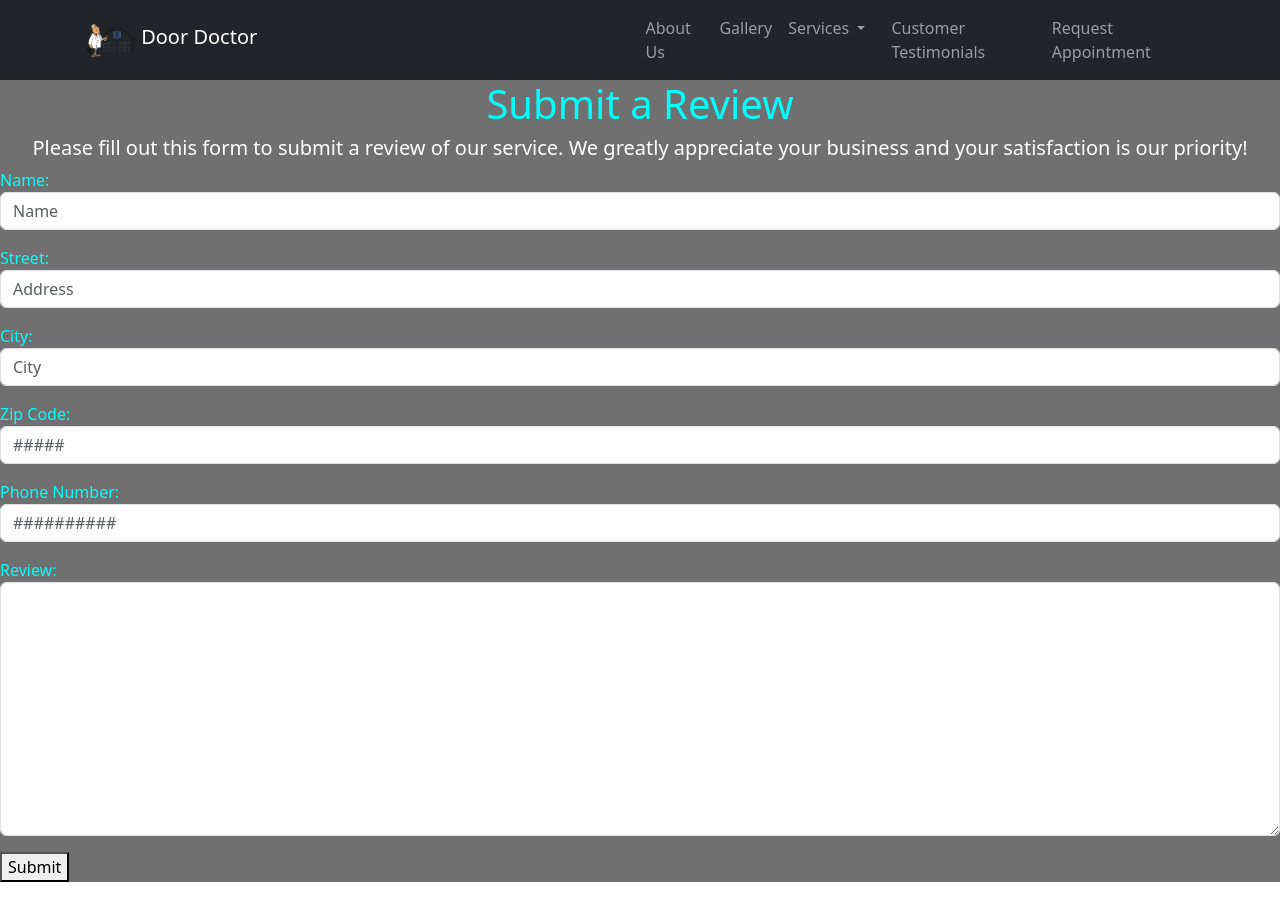
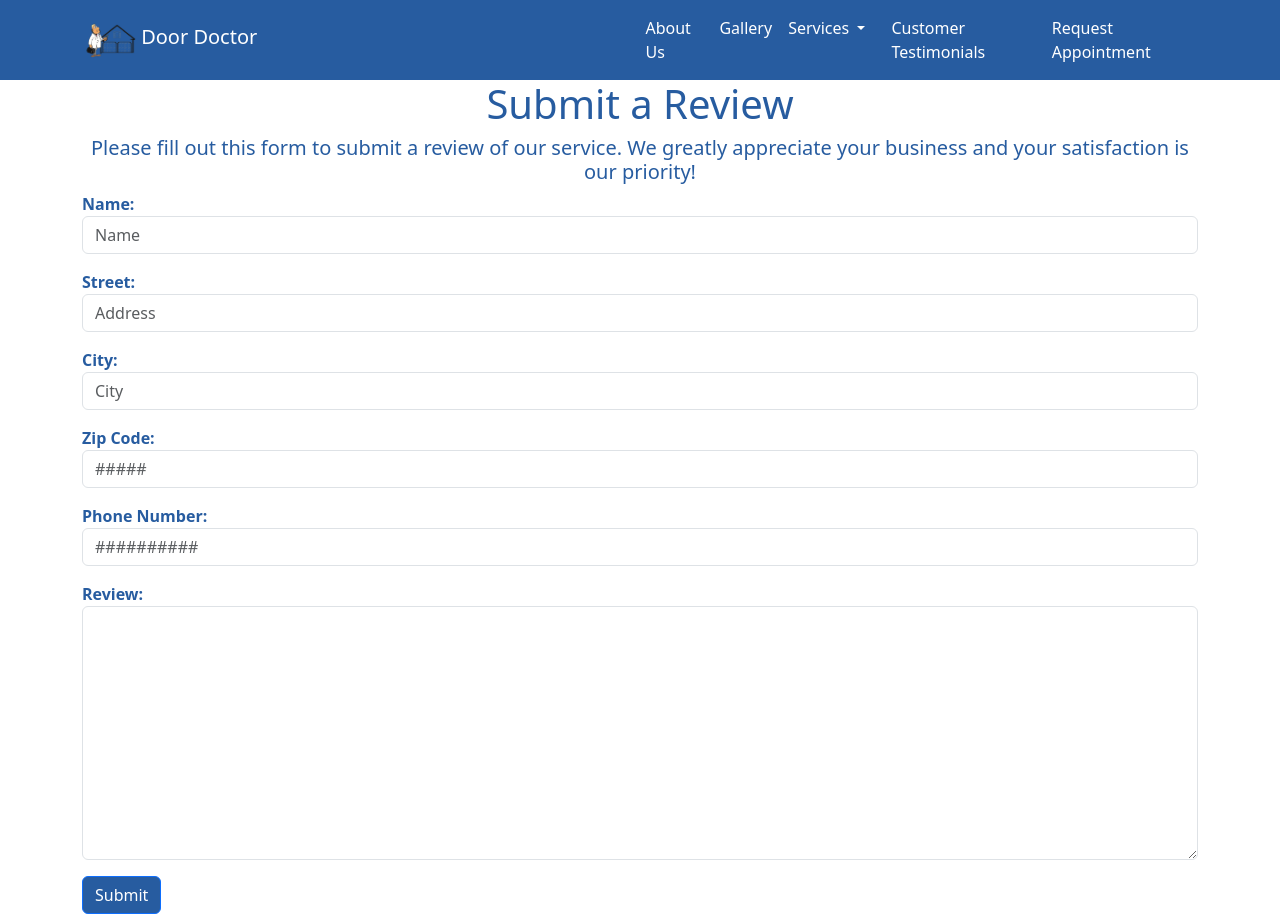
Before and after one commit to Caragine/Door-Doctor, a Django app: page /reviews/submit/ in a window 1280 px wide. Before the commit the page ends 882 px from the top, so only its background shows below. Run offline with Django 4.2, Linux system fonts and the light colour scheme; some libraries are stand-ins or nearby versions.

Commit message:
updating css
styling changes

```diff
--- a/door_doctor/reviews/forms.py
+++ b/door_doctor/reviews/forms.py
@@ -11,7 +11,7 @@ class ReviewForm(forms.ModelForm):
                    'city': forms.TextInput(attrs={'class': "form-control", 'placeholder': 'City'}),
                    'zip_code': forms.TextInput(attrs={'class': "form-control", 'placeholder': '#####'}),
                    'phone_number': forms.TextInput(attrs={'class': "form-control", 'placeholder': '##########'}),
-                   'review_text': forms.Textarea(attrs={'class': "form-control",})}
+                   'review_text': forms.Textarea(attrs={'class': "form-control"})}
 
     def clean(self):
         form_data = self.cleaned_data
--- a/door_doctor/reviews/templates/reviews/submit_review.html
+++ b/door_doctor/reviews/templates/reviews/submit_review.html
@@ -1,10 +1,12 @@
 {% extends 'base.html' %}
 {% block content %}
+<div class="container">
 <h1>Submit a Review</h1>
 <h5>Please fill out this form to submit a review of our service. We greatly appreciate your business and your satisfaction is our priority!</h5>
 <form method="post">
     {% csrf_token %}
-    {{ form.as_p }}
-    <button type="submit">Submit</button>
+    <div class="form-group">{{ form.as_p }}</div>
+    <input class="btn btn-primary" type="submit" value="Submit">
 </form>
+</div>
 {% endblock %}
--- a/door_doctor/static/css/master.css
+++ b/door_doctor/static/css/master.css
@@ -1,31 +1,55 @@
 h1 {
     text-align: center;
-    color: cyan;
+    color: #275ca0;
 }
 
 h5 {
     text-align: center;
+    color: #275ca0;
 }
 
 body {
-    background-color: rgb(112, 112, 112);
+    background-color: white;
     color: white;
 }
 
 h2 {
-    color: cyan
+    color: #275ca0
 }
 
 .rev {
-    color: cyan;
+    color: #275ca0;
     padding: 1%
 }
 
 .nav-item {
     padding-right: 10px;
-
 }
 
 p {
-    color: cyan;
+    color: #275ca0;
 }
+
+.navbar-custom {
+    background-color: #275ca0;
+}
+
+.nav-item {
+    color: white;
+}
+
+.nav-link {
+    color: white;
+}
+
+.btn-primary {
+    background-color: #275ca0;
+}
+
+.submitreview {
+    color:#275ca0;
+}
+
+.form-group {
+    font-weight: bold;
+}
--- a/door_doctor/templates/base.html
+++ b/door_doctor/templates/base.html
@@ -5,6 +5,8 @@
     <meta charset="UTF-8">
     <meta name="viewport" content="width=device-width, initial-scale=1.0">
     <title>Door Doctor</title>
+
+    <link rel="shortcut icon" type="image/png" href="{% static 'images/dd2.png' %}" width="64px" height="64px">
 
     <link href="https://cdn.jsdelivr.net/npm/bootstrap@5.3.1/dist/css/bootstrap.min.css" rel="stylesheet" integrity="sha384-4bw+/aepP/YC94hEpVNVgiZdgIC5+VKNBQNGCHeKRQN+PtmoHDEXuppvnDJzQIu9" crossorigin="anonymous">
     <!-- <link href="https://maxcdn.bootstrapcdn.com/bootstrap/4.5.2/css/bootstrap.min.css" rel="stylesheet"> -->
@@ -15,7 +17,7 @@
 </head>
 <body>
 
-    <nav class="navbar navbar-expand-lg bg-dark" data-bs-theme="dark" role="navigation" id="navbar">
+    <nav class="navbar navbar-custom navbar-expand-lg" data-bs-theme="dark" role="navigation" id="navbar">
         <div class="container">
             <div class="navbar-nav align-items-center">
             <a class="navbar-brand" href="{% url 'home' %}">
@@ -32,7 +34,10 @@
                     </a>
                     <div class="dropdown-menu" aria-labelledby="navbarDropdown">
                         <a class="dropdown-item" href="#">Openers</a>
-                        <a class="dropdown-item" href="#">Another action</a>
+                        <a class="dropdown-item" href="#">Garage Doors</a>
+                        <a class="dropdown-item" href="#">Springs</a>
+                        <a class="dropdown-item" href="#">Cables</a>
+                        <a class="dropdown-item" href="#">Pulleys</a>
                         <div class="dropdown-divider"></div>
                         <a class="dropdown-item" href="#">Something else here</a>
                     </div>
```
Also changed, not shown: door_doctor/appointments/templates/appointments/request_appointment.html (+4 -3 lines), door_doctor/reviews/templates/reviews/review_list.html (+3 -4 lines), door_doctor/db.sqlite3.
